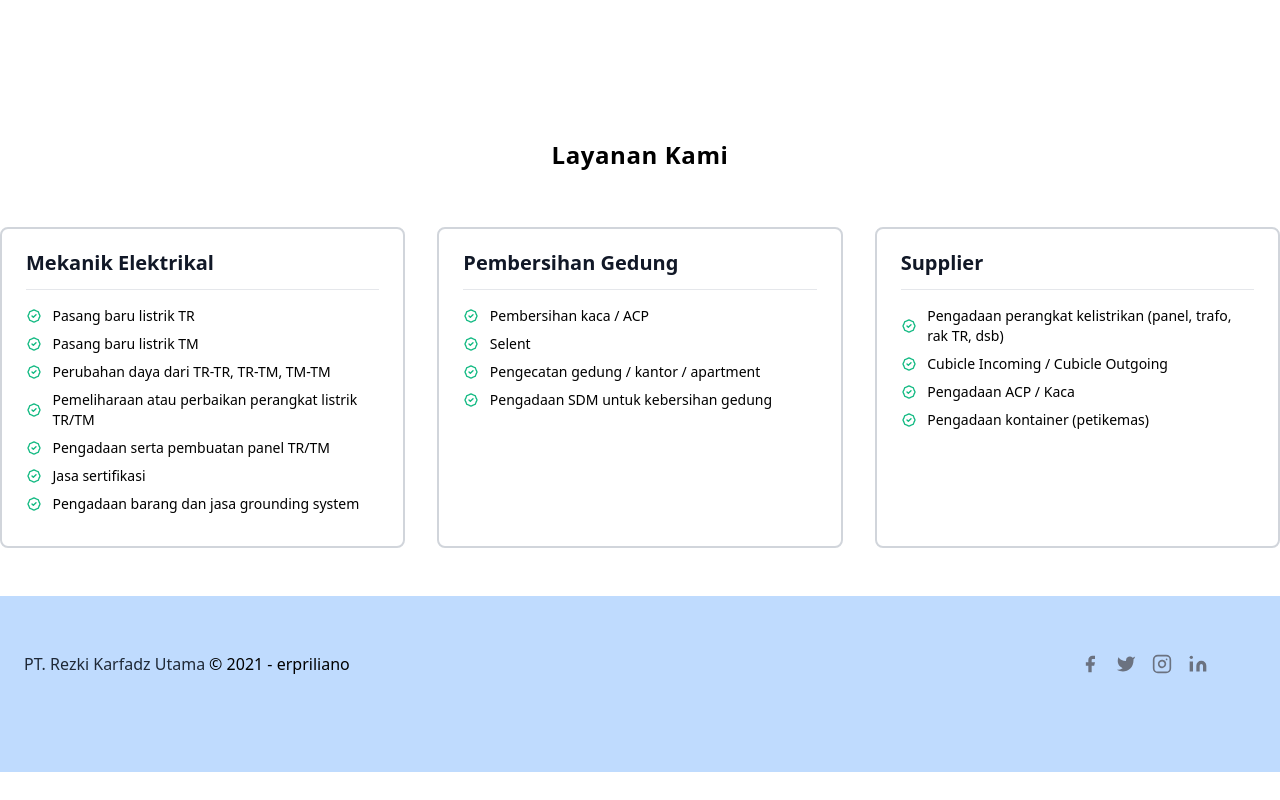
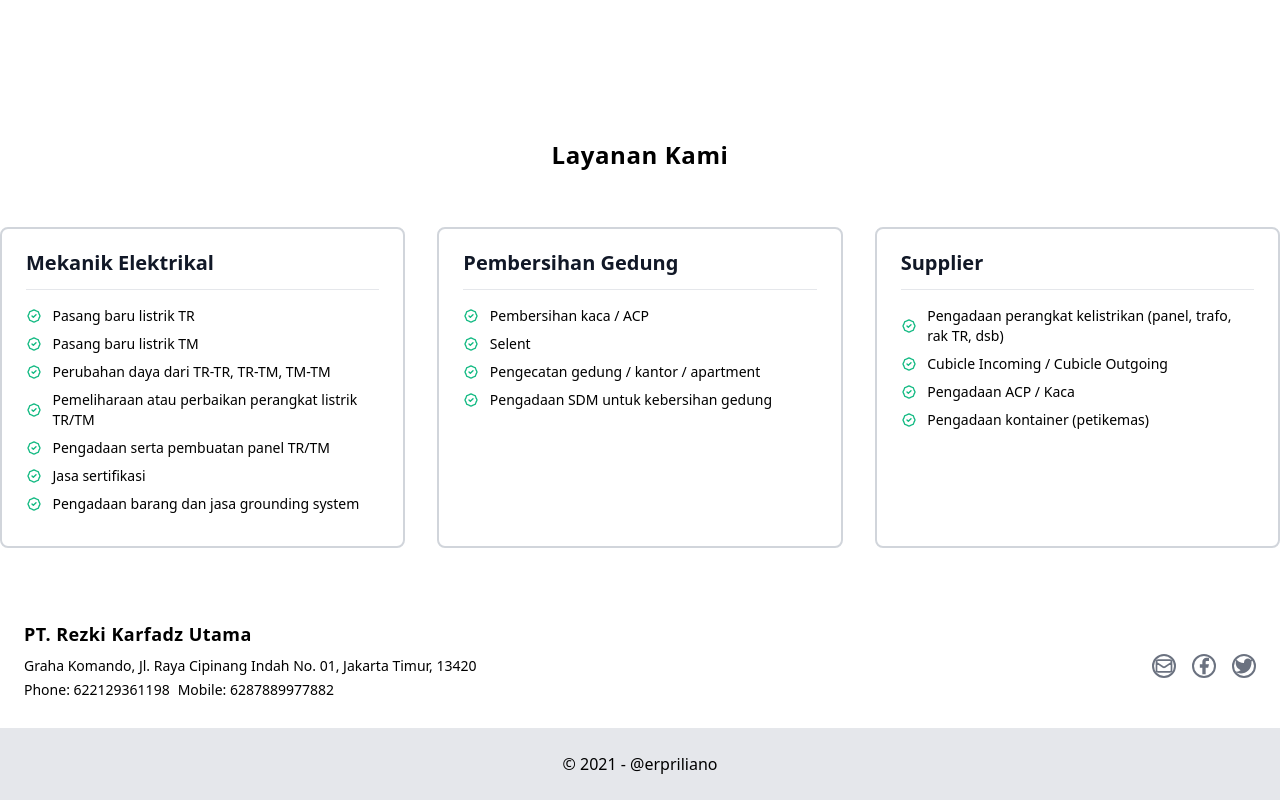
Before and after one commit to erpriliano/pt-rku, a Gatsby site: page / in a window 1280 px wide. Shown: the part 1143-1943 px from the top of the page. Before the commit the page ends 1915 px from the top, so only its background shows below. Built offline with nearby package versions, Linux system fonts and the light colour scheme; Gatsby itself is replaced by a stand-in of ours.

Commit message:
Re-design footer

```diff
--- a/src/components/footer.js
+++ b/src/components/footer.js
@@ -1,26 +1,46 @@
 import React from "react"
 import { Link } from "gatsby"
-import { footerData } from "../mock/data"
+import { footerData, companyProfile } from "../mock/data"
 
 const Footer = () => {
   return (
-    <div className="bg-blue-200 max-w-screen-2xl mx-auto flex items-center sm:flex-row flex-col px-6 pt-14 pb-24">
-      <Link
-        to="/"
-        className="flex items-center md:justify-start justify-center"
-      >
-        <h1 className="font-medium text-gray-800 mr-1">
+    <div className="bg-gray-200 max-w-screen-2xl mx-auto flex items-center flex-col pb-16 lg:pb-0">
+      <div className="bg-white w-full flex flex-wrap p-6">
+        <div className="w-full md:w-1/2">
+          <h1 className="text-lg font-bold tracking-wide mb-4 md:mb-2">
             {footerData.companyName}
           </h1>
-      </Link>
-      <p>
-        © {new Date().getFullYear()} - {footerData.author}
+          <p className="text-sm text-justify">{companyProfile.address}</p>
+          <span className="md:flex">
+            <p className="text-sm my-1 md:mr-2">
+              Phone: {companyProfile.phoneNumber}
             </p>
-      <span className="inline-flex sm:ml-auto sm:mt-0 mt-4 lg:mr-12 justify-center sm:justify-start">
-        <a
-          className="hover:text-blue-500 text-gray-500"
-          href={footerData.facebook}
+            <p className="text-sm my-1">
+              Mobile: {companyProfile.mobileNumber}
+            </p>
+          </span>
+        </div>
+        <div className="flex justify-center md:items-center md:justify-end w-full pt-4 md:w-1/2 py-2">
+          <span className="w-6 h-6 items-center rounded-full border-2 border-gray-500 hover:border-blue-500 mr-2 md:mr-4">
+            <a className="hover:text-blue-500 text-gray-500" href="#">
+              <svg
+                xmlns="http://www.w3.org/2000/svg"
+                fill="none"
+                viewBox="0 0 24 24"
+                stroke="currentColor"
+                className="w-5 h-5"
               >
+                <path
+                  strokeLinecap="round"
+                  strokeLinejoin="round"
+                  strokeWidth="2"
+                  d="M3 8l7.89 5.26a2 2 0 002.22 0L21 8M5 19h14a2 2 0 002-2V7a2 2 0 00-2-2H5a2 2 0 00-2 2v10a2 2 0 002 2z"
+                />
+              </svg>
+            </a>
+          </span>
+          <span className="w-6 h-6 items-center rounded-full border-2 border-gray-500 hover:border-blue-500 mr-2 md:mr-4">
+            <a className="hover:text-blue-500 text-gray-500" href="#">
               <svg
                 fill="currentColor"
                 strokeLinecap="round"
@@ -32,10 +52,9 @@ const Footer = () => {
                 <path d="M18 2h-3a5 5 0 00-5 5v3H7v4h3v8h4v-8h3l1-4h-4V7a1 1 0 011-1h3z"></path>
               </svg>
             </a>
-        <a
-          className="hover:text-blue-500 ml-4 text-gray-500"
-          href={footerData.twitter}
-        >
+          </span>
+          <span className="w-6 h-6 items-center rounded-full border-2 border-gray-500 hover:border-blue-500">
+            <a className="hover:text-blue-500 text-gray-500" href="#">
               <svg
                 fill="currentColor"
                 strokeLinecap="round"
@@ -47,44 +66,13 @@ const Footer = () => {
                 <path d="M23 3a10.9 10.9 0 01-3.14 1.53 4.48 4.48 0 00-7.86 3v1A10.66 10.66 0 013 4s-4 9 5 13a11.64 11.64 0 01-7 2c9 5 20 0 20-11.5a4.5 4.5 0 00-.08-.83A7.72 7.72 0 0023 3z"></path>
               </svg>
             </a>
-        <a
-          className="hover:text-blue-500 ml-4 text-gray-500"
-          href={footerData.instagram}
-        >
-          <svg
-            fill="none"
-            stroke="currentColor"
-            strokeLinecap="round"
-            strokeLinejoin="round"
-            strokeWidth="2"
-            className="w-5 h-5"
-            viewBox="0 0 24 24"
-          >
-            <rect width="20" height="20" x="2" y="2" rx="5" ry="5"></rect>
-            <path d="M16 11.37A4 4 0 1112.63 8 4 4 0 0116 11.37zm1.5-4.87h.01"></path>
-          </svg>
-        </a>
-        <a
-          className="hover:text-blue-500 ml-4 text-gray-500"
-          href={footerData.linkedIn}
-        >
-          <svg
-            fill="currentColor"
-            stroke="currentColor"
-            strokeLinecap="round"
-            strokeLinejoin="round"
-            strokeWidth="0"
-            className="w-5 h-5"
-            viewBox="0 0 24 24"
-          >
-            <path
-              stroke="none"
-              d="M16 8a6 6 0 016 6v7h-4v-7a2 2 0 00-2-2 2 2 0 00-2 2v7h-4v-7a6 6 0 016-6zM2 9h4v12H2z"
-            ></path>
-            <circle cx="4" cy="4" r="2" stroke="none"></circle>
-          </svg>
-        </a>
           </span>
+        </div>
+      </div>
+
+      <div className="w-full p-6 flex justify-center">
+        <p>© {new Date().getFullYear()} - @erpriliano</p>
+      </div>
     </div>
   )
 }
```
Lines whose indentation alone changed are shown as unchanged.
